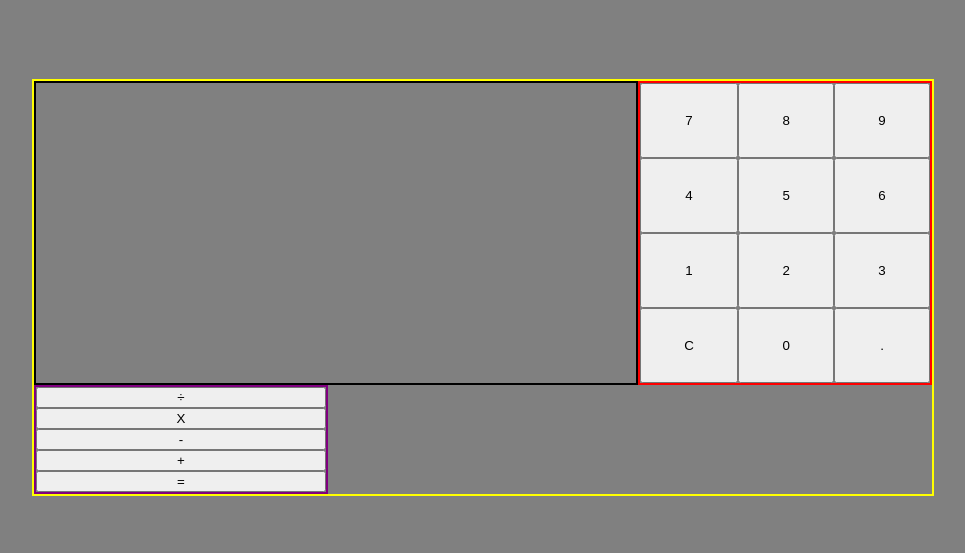
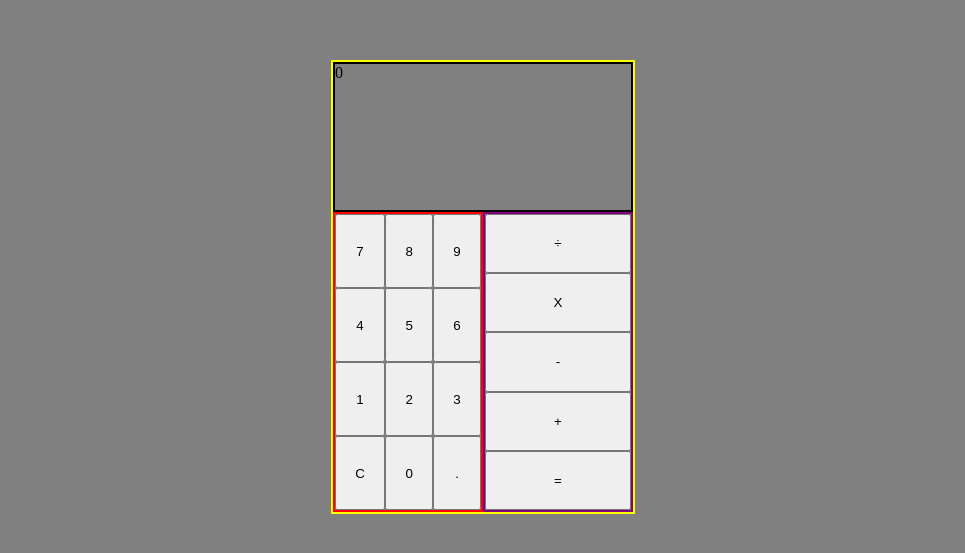
Before and after one commit to dwdsigned/calculator, a plain HTML site: page index.html in a window 1280 px wide. Shown: the part 113-666 px from the top of the page, without its empty margins (157-1122 px from the left). Drawn offline with Linux system fonts and the light colour scheme.

Commit message:
fixed css bug

```diff
--- a/index.html
+++ b/index.html
@@ -7,7 +7,9 @@
 </head>
 <body>
     <div id="calculatorBody">
-        <div id="calculatorDisplay"></div>
+        <div id="calculatorDisplay">
+            0
+        </div>
         <div id="numberButtons">
             <button id="nine" class="numbers">9</button>
             <button id="eight" class="numbers">8</button>
--- a/style.css
+++ b/style.css
@@ -33,29 +33,34 @@ body {
 #calculatorBody {
     display: grid;
     grid-template-areas:
-    "calculatorDisplay calculatorDisplay"
-    "numberButtons operatorButtons";
+    "calDisplay calDisplay"
+    "numButtons opButtons"
+    "numButtons opButtons";
+    grid-template-rows: 150px 150px  150px;
+    grid-template-columns: 150px 150px;
     border: 2px solid yellow;
 }
 
 /* Places the display */
 #calculatorDisplay {
-    grid-area: "calculatorDisplay";
-    width: 600px;
-    height: 300px;
+    grid-area: calDisplay;
+    /* width: 290px;
+    height: 140px; */
     border: 2px solid black;
 }
 
 /* Places the numbers to the left */
 #numberButtons {
-    grid-area: "numberButtons";
-    width: 290px;
+    grid-area: numButtons;
+    /* width: 140px;
+    height: 440px; */
     border: 2px solid red;
 }
 
 /* Places the operators */
 #operatorButtons {
-    grid-area: "operatorButtons";
-    width: 290px;
+    grid-area: opButtons;
+    /* width: 140px;
+    height: 440px; */
     border: 2px solid purple;
 }
```
